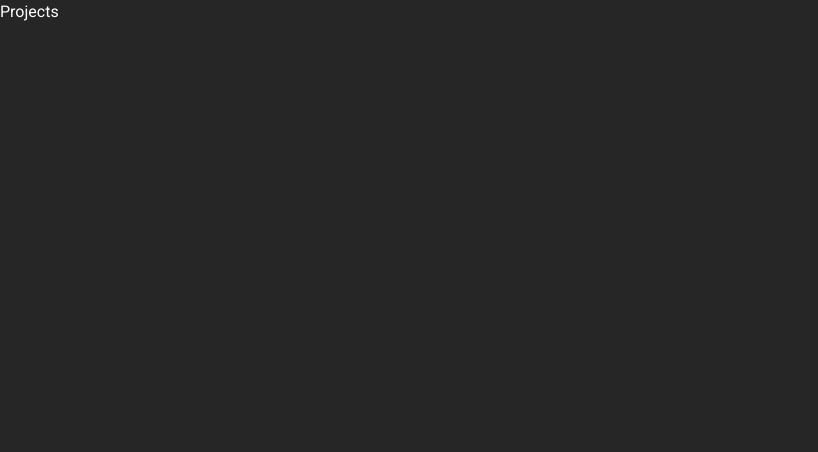
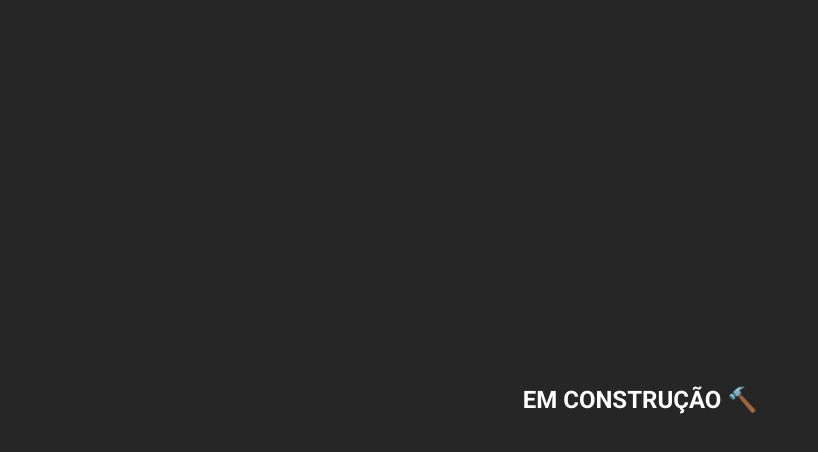
Before and after one commit to GustavoSilv4/Links, a React (Vite) app: page /projects in a window 1280 px wide. Shown: the top 452 px of the page, without its empty margins (0-818 px from the left). Built offline with nearby package versions, Linux system fonts and the light colour scheme.

Commit message:
feat(construction): add information about the page

```diff
--- a/src/pages/Projects.tsx
+++ b/src/pages/Projects.tsx
@@ -1,3 +1,7 @@
 export function Projects() {
-  return <div>Projects</div>;
+  return (
+    <div className='h-screen flex justify-center items-center text-2xl font-bold'>
+      EM CONSTRUÇÃO 🔨
+    </div>
+  );
 }
```
